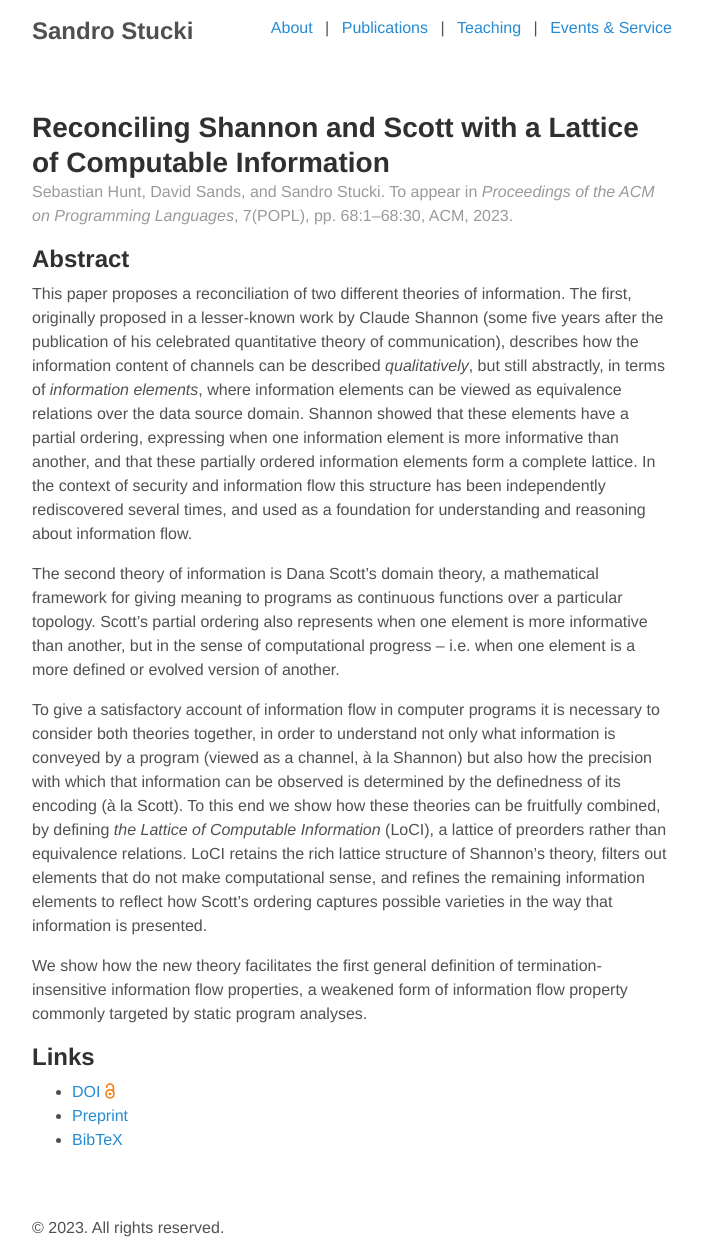
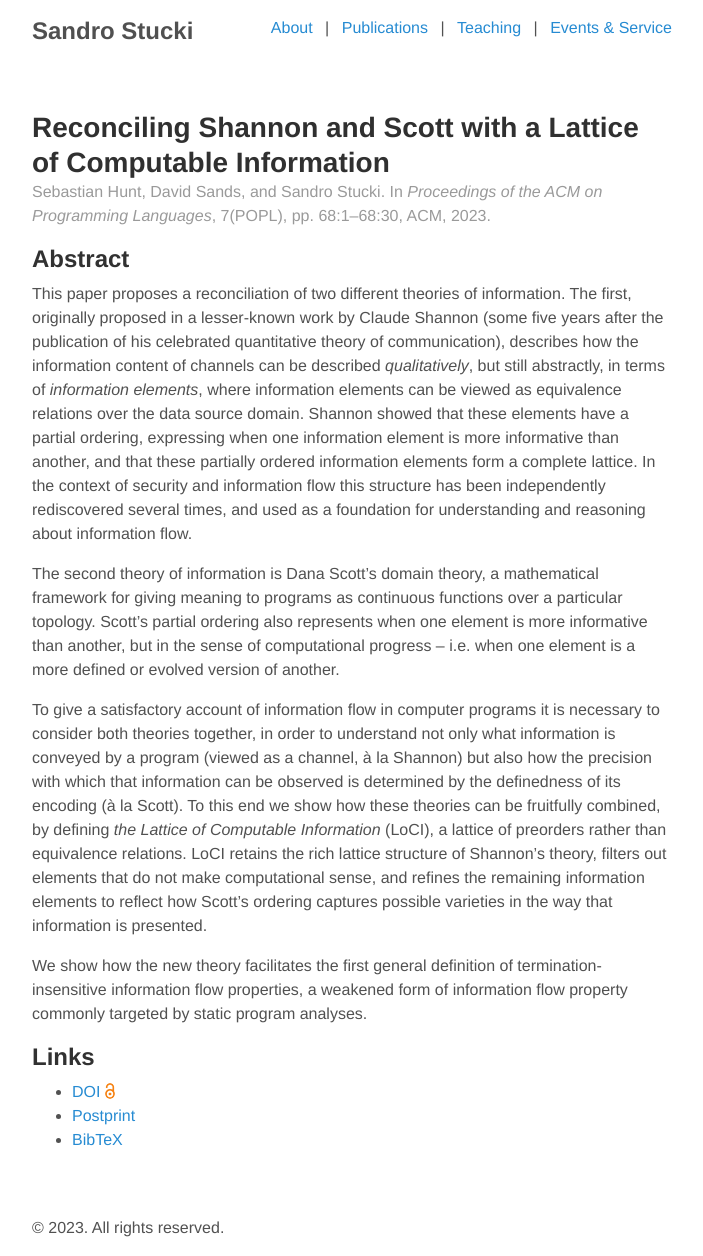
Before and after one commit to sstucki/sstucki.github.io, a Jekyll site: the page built from pubs/_posts/2022-11-21-HuntSS23popl.md, in a window 1280 px wide. Shown: the whole page, without its empty margins (288-991 px from the left). Built offline with Jekyll 4.4.1, drawn with Linux system fonts in a browser that asks for light colours.

Commit message:
[ pubs ] update entry for POPL'23 paper.

```diff
--- a/bib/HuntSS23popl.bib
+++ b/bib/HuntSS23popl.bib
@@ -7,7 +7,7 @@
   number =       {{POPL}},
   pages =        {68:1--68:30},
   month =        jan,
-  year =         {2023 (to appear)},
+  year =         {2023},
   articleno =    {68},
   numpages =     {30},
   url =          {https://doi.org/10.1145/3571740},
@@ -19,7 +19,7 @@
 @article{HuntSS23corr,
   author =        {Hunt, Sebastian and Sands, David and Stucki, Sandro},
   title =         {Reconciling Shannon and Scott
-                   with a Lattice of Computable Information (Preprint)},
+                   with a Lattice of Computable Information},
   journal =       {CoRR},
   volume =        {abs/2211.10099},
   year =          {2022},
--- a/pubs/_posts/2022-11-21-HuntSS23popl.md
+++ b/pubs/_posts/2022-11-21-HuntSS23popl.md
@@ -5,13 +5,13 @@ authors:
   - Sebastian Hunt
   - David Sands
   - Sandro Stucki
-howpublished: "To appear in <em>Proceedings of the ACM on Programming Languages</em>, 7(POPL)"
+howpublished: "In <em>Proceedings of the ACM on Programming Languages</em>, 7(POPL)"
 copynote:
   'pp. 68:1&ndash;68:30, ACM, 2023'
 links:
   '<span style="white-space:nowrap">DOI (OA)</span>':
     https://doi.org/10.1145/3571740
-  Preprint: https://arxiv.org/abs/2211.10099
+  Postprint: https://arxiv.org/abs/2211.10099
   BibTeX: /bib/HuntSS23popl.bib
 ---
 
```
